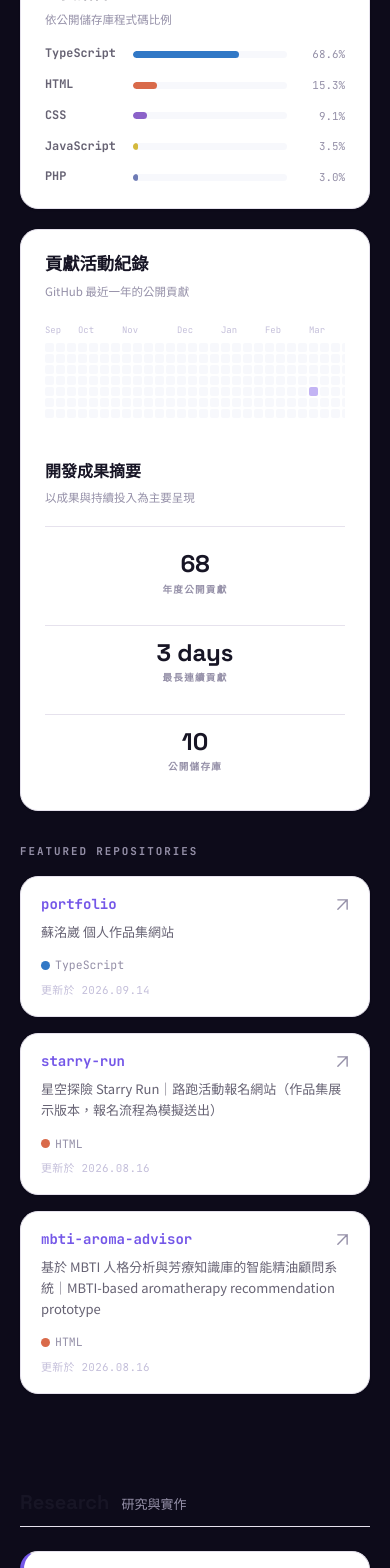
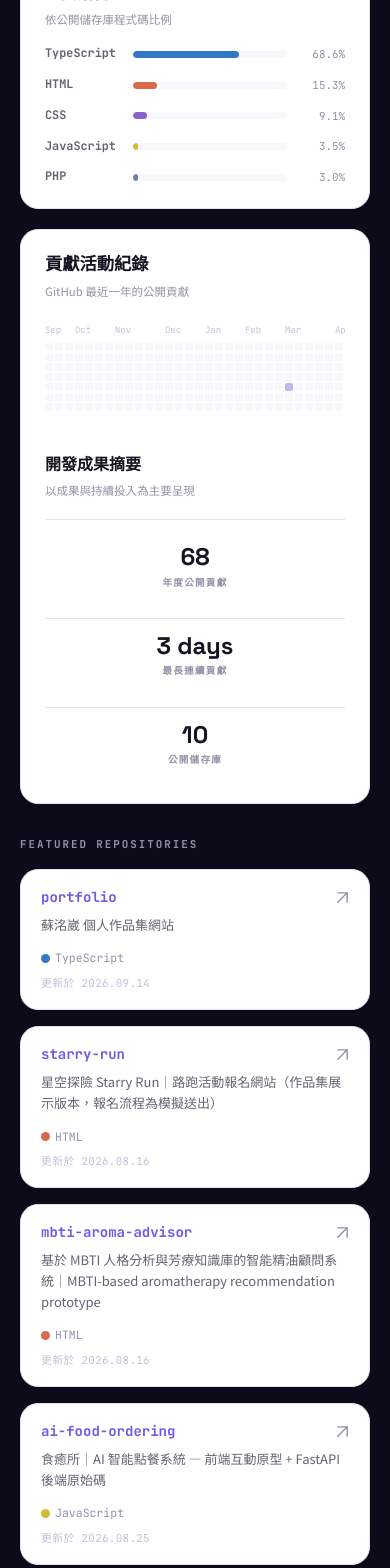
Before and after one commit to for995-ai/portfolio, a React (Vite) app: page / in a window 390 px wide. Shown: the part 6889-8457 px from the top of the page. Built offline with nearby package versions, Linux system fonts and the light colour scheme.

Commit message:
fix: polish GitHub dashboard responsiveness
* fix: keep featured project count and cards aligned

* fix: fit contribution heatmap inside dashboard card

```diff
--- a/src/components/v2/GitHub.tsx
+++ b/src/components/v2/GitHub.tsx
@@ -36,6 +36,21 @@ const LANG_COLOR: Record<string, string> = {
 
 const langColor = (lang: string | null) =>
   (lang && LANG_COLOR[lang]) || 'var(--v2-text-faint)';
+
+const FEATURED_REPO_NAMES = [
+  'portfolio',
+  'starry-run',
+  'dog-adoption-volunteer-system',
+  'mbti-aroma-advisor',
+];
+
+function selectFeaturedRepos(repos: GitHubRepository[]): GitHubRepository[] {
+  const preferred = FEATURED_REPO_NAMES
+    .map(name => repos.find(repo => repo.name === name))
+    .filter((repo): repo is GitHubRepository => Boolean(repo));
+  const fallback = repos.filter(repo => !preferred.some(item => item.id === repo.id));
+  return [...preferred, ...fallback].slice(0, 4);
+}
 
 // ── Shared card shell ─────────────────────────────────────────────────────────
 
@@ -91,8 +106,7 @@ function MetricCard({ value, label, hint }: { value: number; label: string; hint
 function ProfileCard({ data }: { data: GitHubData }) {
   const { profile, contributions, languages, repos } = data;
   const topLanguages = languages.slice(0, 5);
-  const featuredNames = ['portfolio', 'starry-run', 'dog-adoption-volunteer-system', 'mbti-aroma-advisor'];
-  const featuredCount = featuredNames.filter(name => repos.some(repo => repo.name === name)).length;
+  const featuredCount = selectFeaturedRepos(repos).length;
   const latestUpdate = repos.reduce<string | null>((latest, repo) => {
     if (!latest || new Date(repo.updatedAt) > new Date(latest)) return repo.updatedAt;
     return latest;
@@ -585,12 +599,9 @@ export function GitHub() {
             <>
               <SubHeading label="Featured Repositories" />
               <div className="v2-gh-repos">
-                {['portfolio', 'starry-run', 'dog-adoption-volunteer-system', 'mbti-aroma-advisor']
-                  .map(name => state.data.repos.find(repo => repo.name === name))
-                  .filter((repo): repo is GitHubRepository => Boolean(repo))
-                  .map(repo => (
-                    <RepoCard key={repo.id} repo={repo} />
-                  ))}
+                {selectFeaturedRepos(state.data.repos).map(repo => (
+                  <RepoCard key={repo.id} repo={repo} />
+                ))}
               </div>
             </>
           )}
--- a/src/styles/v2.css
+++ b/src/styles/v2.css
@@ -1033,12 +1033,12 @@
 
 .v2-heatmap {
   min-width: min-content;
-  --cell: 11px;
-  --cell-gap: 3px;
+  --cell: 8px;
+  --cell-gap: 2px;
 }
 
 @media (max-width: 767px) {
-  .v2-heatmap { --cell: 9px; --cell-gap: 2px; }
+  .v2-heatmap { --cell: 8px; --cell-gap: 2px; }
 }
 
 .v2-heatmap-months {
```
